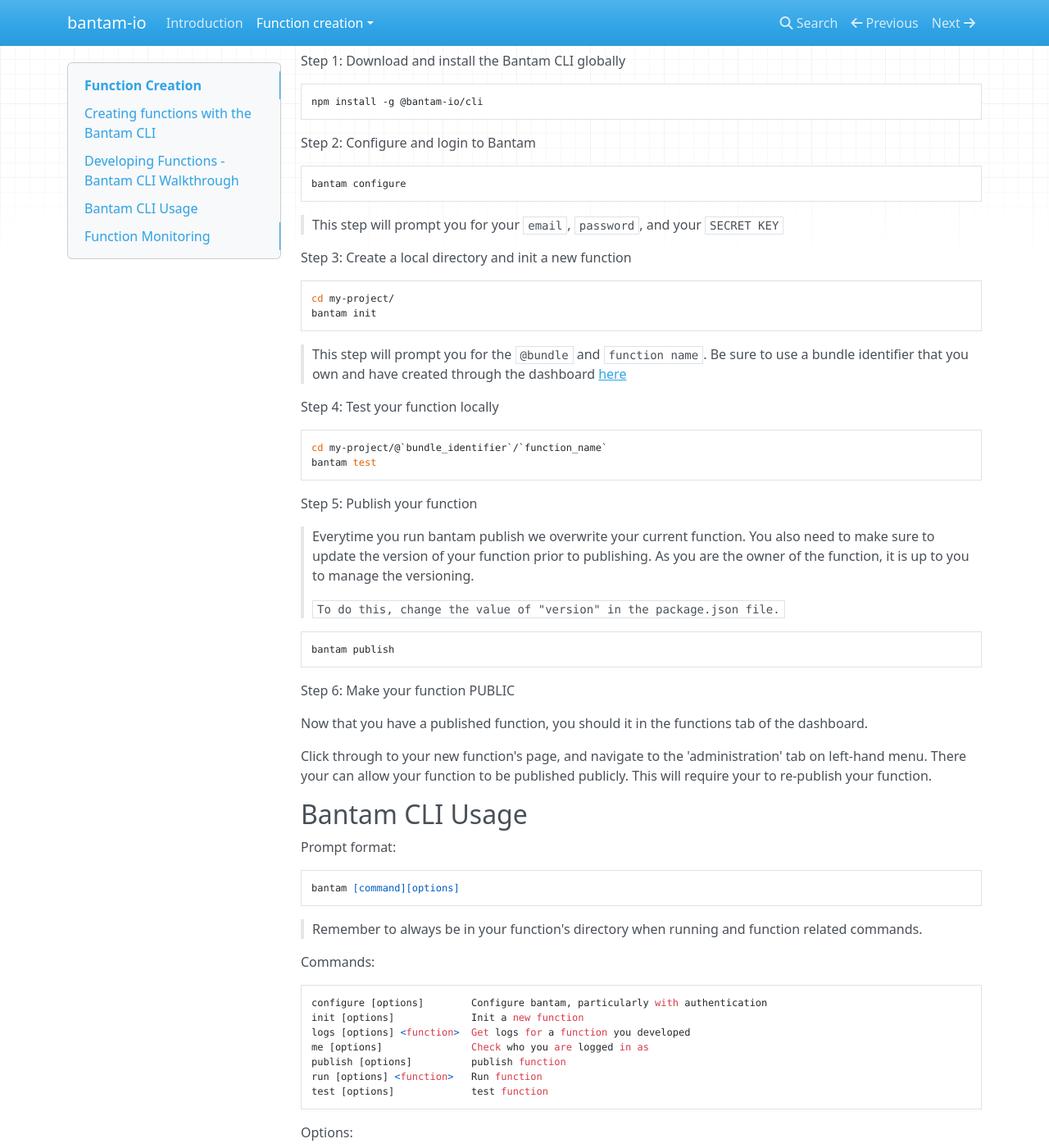
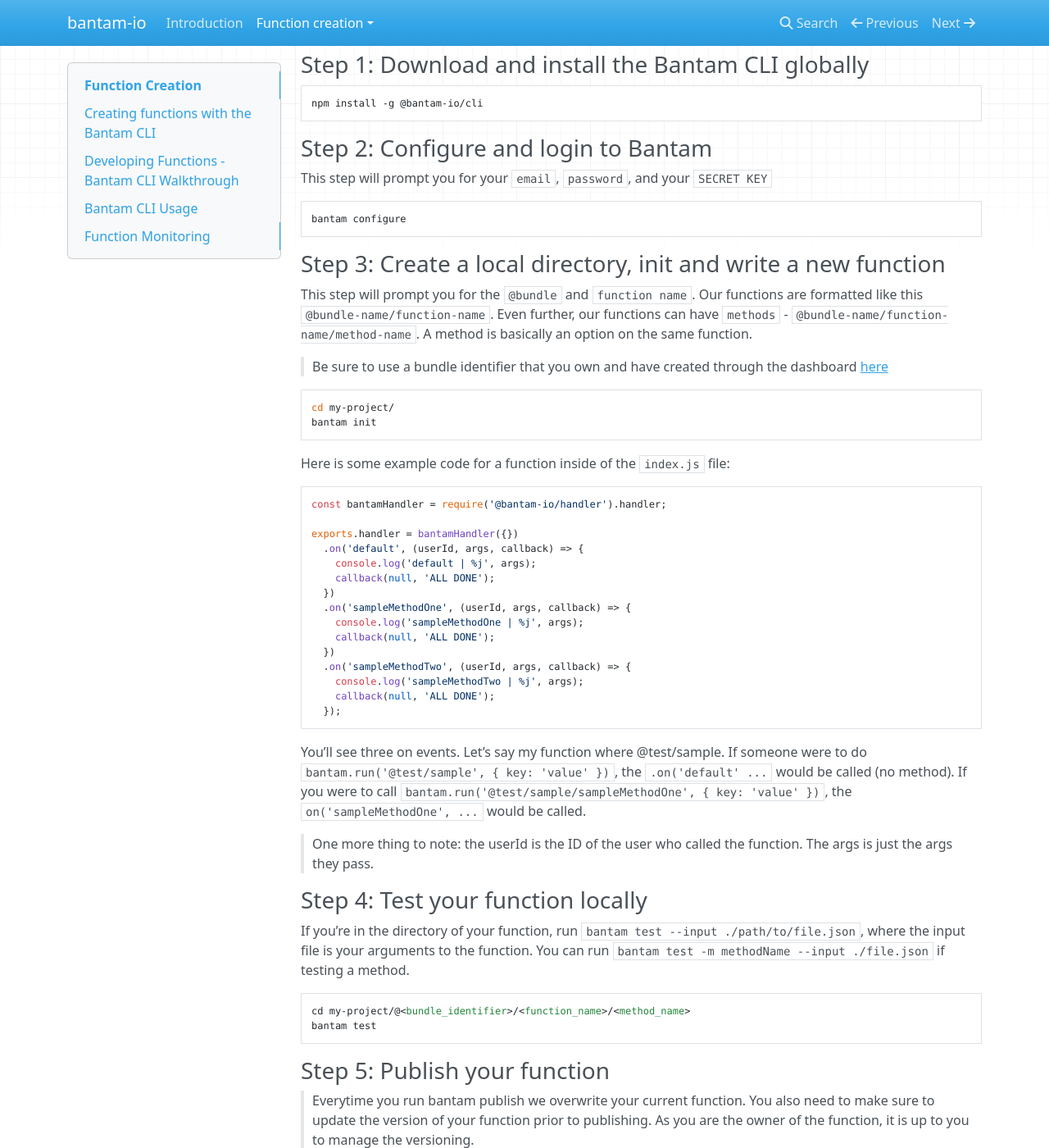
Before and after one commit to bantam-io/docs, an MkDocs documentation site: the page built from docs/function-creation/function-creation.md, in a window 1280 px wide and 1400 px high, scrolled down 309 px. Shown: the whole window at 82% size. Built offline with MkDocs 1.6.1, drawn with Linux system fonts in a browser that asks for light colours; nearby versions of some CDN libraries.

Commit message:
Function creation update.

````diff
--- a/docs/function-creation/function-creation.md
+++ b/docs/function-creation/function-creation.md
@@ -10,37 +10,65 @@ The primary use of this CLI is to create, test and publish your own functions. C
 
 ## Developing Functions - Bantam CLI Walkthrough
 
-Step 1: Download and install the Bantam CLI globally
+### Step 1: Download and install the Bantam CLI globally
 
 ```
 npm install -g @bantam-io/cli
 ```
 
-Step 2: Configure and login to Bantam
+### Step 2: Configure and login to Bantam
+
+This step will prompt you for your `email`, `password`, and your `SECRET KEY`
 
 ```
 bantam configure
 ```
 
-> This step will prompt you for your `email`, `password`, and your `SECRET KEY`
+### Step 3: Create a local directory, init and write a new function
 
-Step 3: Create a local directory and init a new function
+This step will prompt you for the `@bundle` and `function name`. Our functions are formatted like this `@bundle-name/function-name`. Even further, our functions can have `methods` - `@bundle-name/function-name/method-name`. A method is basically an option on the same function.
+
+> Be sure to use a bundle identifier that you own and have created through the dashboard [here](https://bantam.io/develop)
 
 ```
 cd my-project/
 bantam init
 ```
 
-> This step will prompt you for the `@bundle` and `function name`. Be sure to use a bundle identifier that you own and have created through the dashboard [here](https://bantam.io/develop)
+Here is some example code for a function inside of the `index.js` file:
 
-Step 4: Test your function locally
+```javascript
+const bantamHandler = require('@bantam-io/handler').handler;
+
+exports.handler = bantamHandler({})
+  .on('default', (userId, args, callback) => {
+    console.log('default | %j', args);
+    callback(null, 'ALL DONE');
+  })
+  .on('sampleMethodOne', (userId, args, callback) => {
+    console.log('sampleMethodOne | %j', args);
+    callback(null, 'ALL DONE');
+  })
+  .on('sampleMethodTwo', (userId, args, callback) => {
+    console.log('sampleMethodTwo | %j', args);
+    callback(null, 'ALL DONE');
+  });
+```
+
+You’ll see three on events. Let’s say my function where @test/sample. If someone were to do `bantam.run('@test/sample', { key: 'value' })`, the `.on('default' ...` would be called (no method). If you were to call `bantam.run('@test/sample/sampleMethodOne', { key: 'value' })`, the `on('sampleMethodOne', ...` would be called.
+
+> One more thing to note: the userId is the ID of the user who called the function. The args is just the args they pass.
+
+### Step 4: Test your function locally
+
+If you’re in the directory of your function, run `bantam test --input ./path/to/file.json`, where the input file is your arguments to the function. You can run `bantam test -m methodName --input ./file.json` if testing a method.
 
 ```
-cd my-project/@`bundle_identifier`/`function_name`
+cd my-project/@<bundle_identifier>/<function_name>/<method_name>
 bantam test
 ```
 
-Step 5: Publish your function
+### Step 5: Publish your function
 
 > Everytime you run bantam publish we overwrite your current function. You also need to make sure to update the version of your function prior to publishing. As you are the owner of the function, it is up to you to manage the versioning.
 
@@ -50,7 +78,7 @@ Step 5: Publish your function
 bantam publish
 ```
 
-Step 6: Make your function PUBLIC
+### Step 6: Make your function PUBLIC
 
 Now that you have a published function, you should it in the functions tab of the dashboard.
 
````
